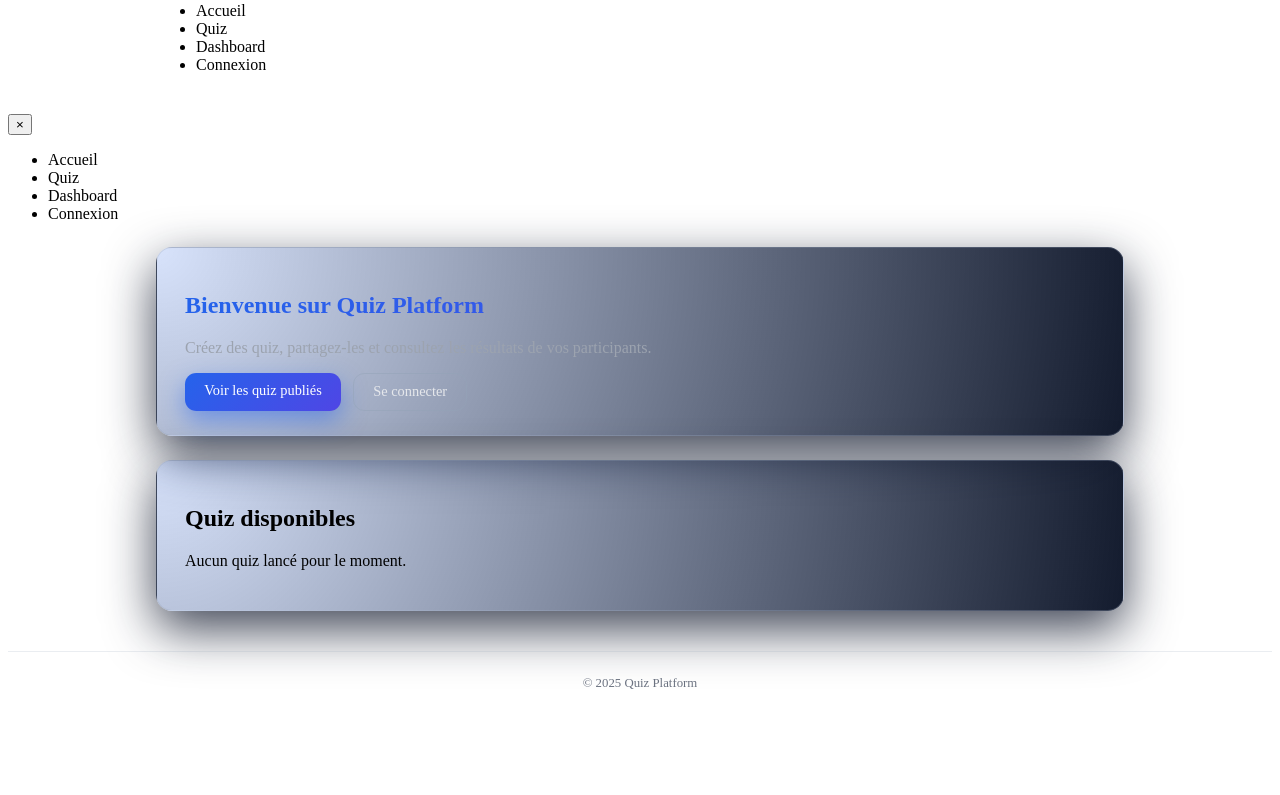
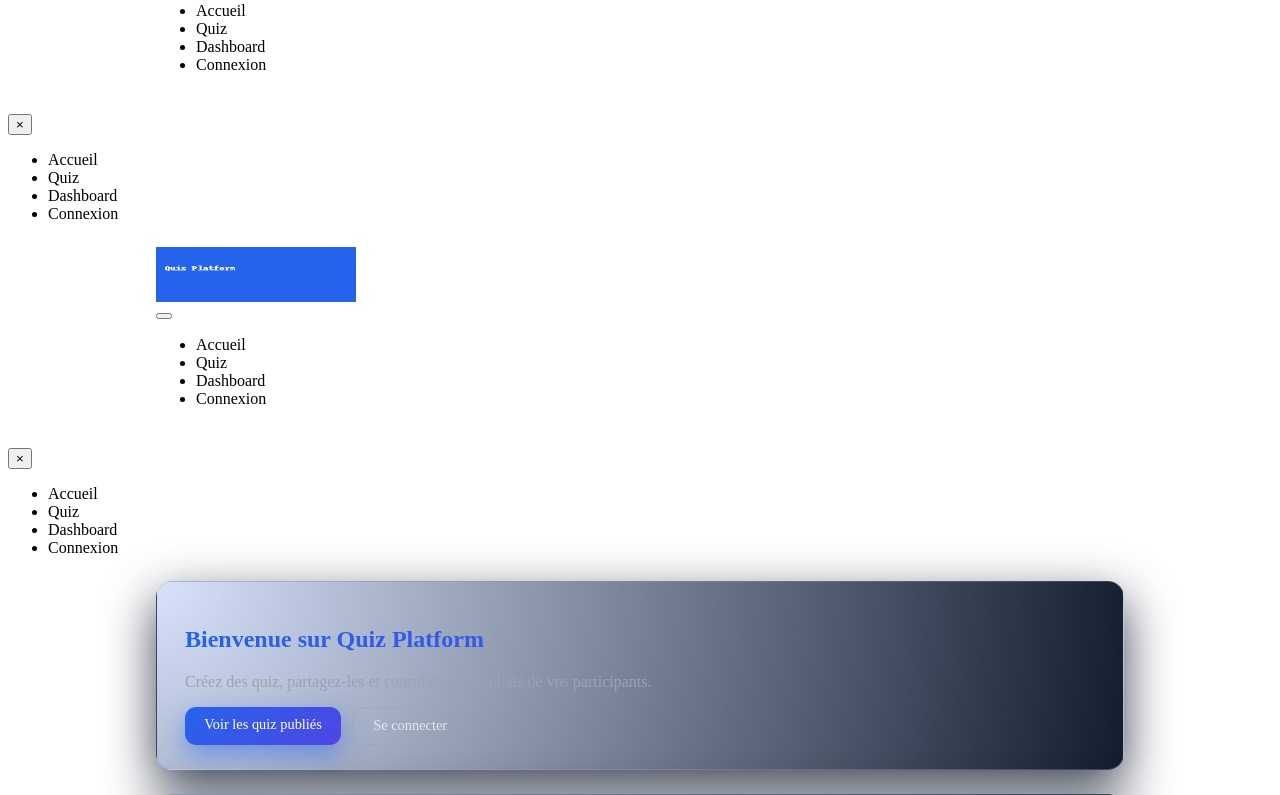
Before and after one commit to souwoye-toure/QUIZZEO, a PHP site: page / in a window 1280 px wide. Shown: the part 111-906 px from the top of the page. Before the commit the page ends 800 px from the top, so only its background shows below. Run offline with PHP 8.4, Linux system fonts and the light colour scheme.

Commit message:
update index.php

```diff
--- a/index.php
+++ b/index.php
@@ -6,6 +6,72 @@ require_once __DIR__ . '/includes/helpers.php';
 $user = current_user();
 ?>
 
+<!DOCTYPE html>
+<html lang="en">
+<head>
+    <meta charset="UTF-8">
+    <meta name="viewport" content="width=device-width, initial-scale=1.0">
+    <title>page header</title>
+    <link rel="stylesheet" href="/Cours_PHP/quizzeo/assets/css/style.css">
+
+
+</head>
+<body>
+    <header class="site-header" role="banner">
+      <div class="container header-inner">
+            <div class="brand">
+                <img src="assets/img/logo_quizzeo-png.png"alt="Logo"
+                style="width: 200px; height: 55px"/>
+            </div>
+
+            <!-- Bouton menu (mobile/tablette) -->
+         <button
+          id="menu-toggle"
+          class="menu-btn"
+          aria-label="Ouvrir le menu"
+          aria-expanded="false"
+          aria-controls="side-menu"
+        >
+          <span class="hamburger" aria-hidden="true"></span>
+        </button>
+
+            <!-- Nav principale (desktop) -->
+        <nav class="top-nav"role="navigation"aria-label="Navigation principale">
+          <ul>
+            <li><a href="#">Accueil</a></li>
+            <li><a href="views/quizzes.php">Quiz</a></li>
+            <li><a href="views/dashboard.php">Dashboard</a></li>
+            <li><a href="views/login.php" class="btn-connexion">Connexion</a></li>
+          </ul>
+        </nav>
+      </div>
+
+      <!-- Menu latéral slide-in -->
+      <aside
+        id="side-menu"
+        class="side-menu"
+        aria-hidden="true"
+        role="dialog"
+        aria-label="Menu principal"
+      >
+        <div class="side-inner">
+          <button
+            id="side-close"
+            class="side-close"
+            aria-label="Fermer le menu">&times;
+          </button>
+
+          <nav class="side-nav" role="navigation" aria-label="Menu mobile">
+            <ul>
+              <li><a href="#">Accueil</a></li>
+              <li><a href="views/quizzes.php">Quiz</a></li>
+              <li><a href="views/dashboard.php">Dashboard</a></li>
+              <li><a href="views/login.php" class="btn-connexion">Connexion</a></li>
+            </ul>
+          </nav>
+        </div>
+      </aside>
+    </header>
 <main class="container">
   <!-- Section d'accueil -->
   <section class="card hero">
```
